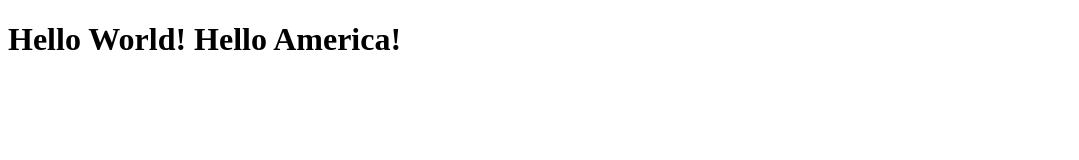
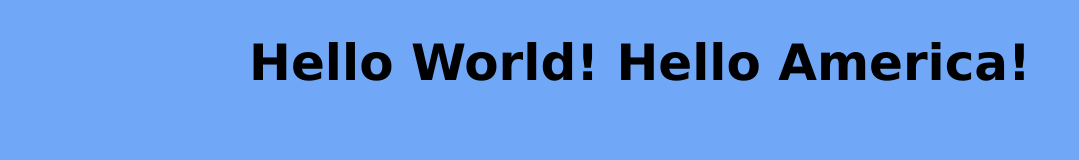
Before and after one commit to ypcruzju/pac-website, a plain HTML site: page index.html in a window 1280 px wide. Shown: the whole page, without its empty margins (0-1079 px from the left). Drawn offline with Linux system fonts and the light colour scheme.

Commit message:
add style.css, connect to index.html

```diff
--- a/index.html
+++ b/index.html
@@ -1,6 +1,7 @@
 <!DOCTYPE html>
 <html lang="en">
   <head>
+    <link rel="stylesheet" href="style.css" />
     <title>Pac's Website</title>
   </head>
   <body>
--- /dev/null
+++ b/style.css
@@ -0,0 +1,11 @@
+body {
+
+    background: rgb(113, 167, 247);
+  }
+  h1{
+    font-family: Verdana, sans-serif;
+    font-size: 50px;
+    text-align: center;
+
+
+  }
```
